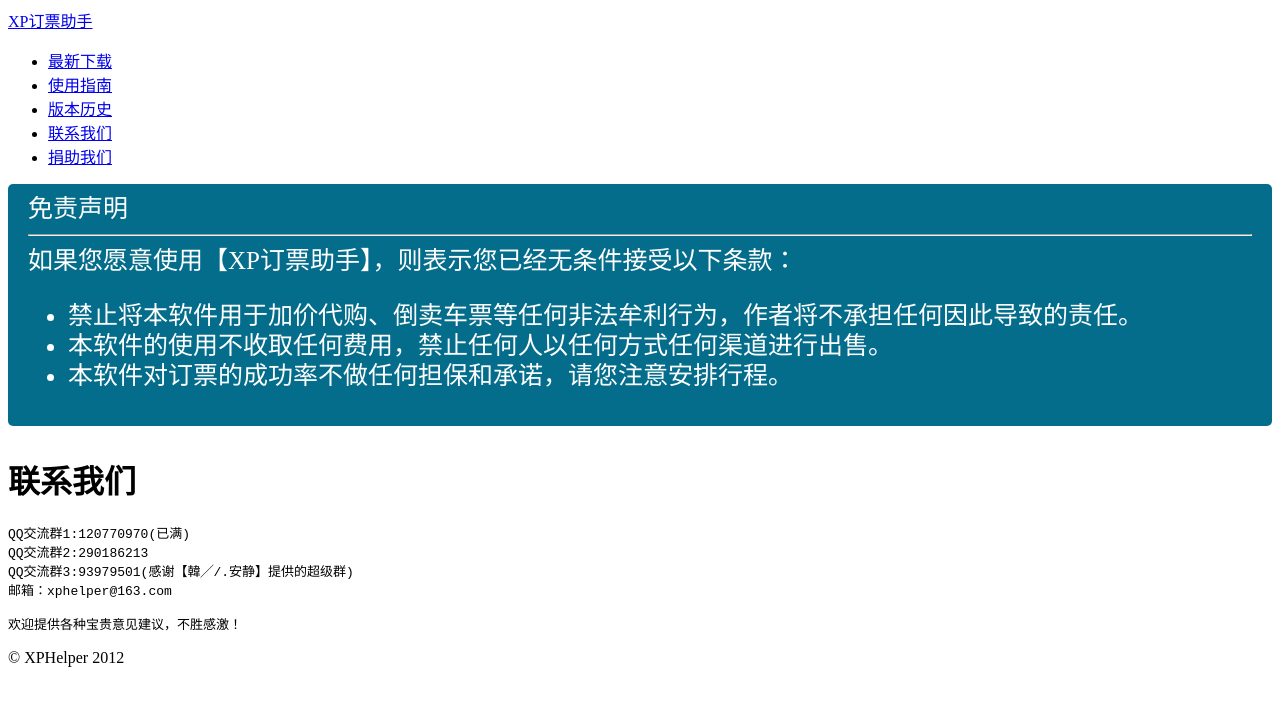
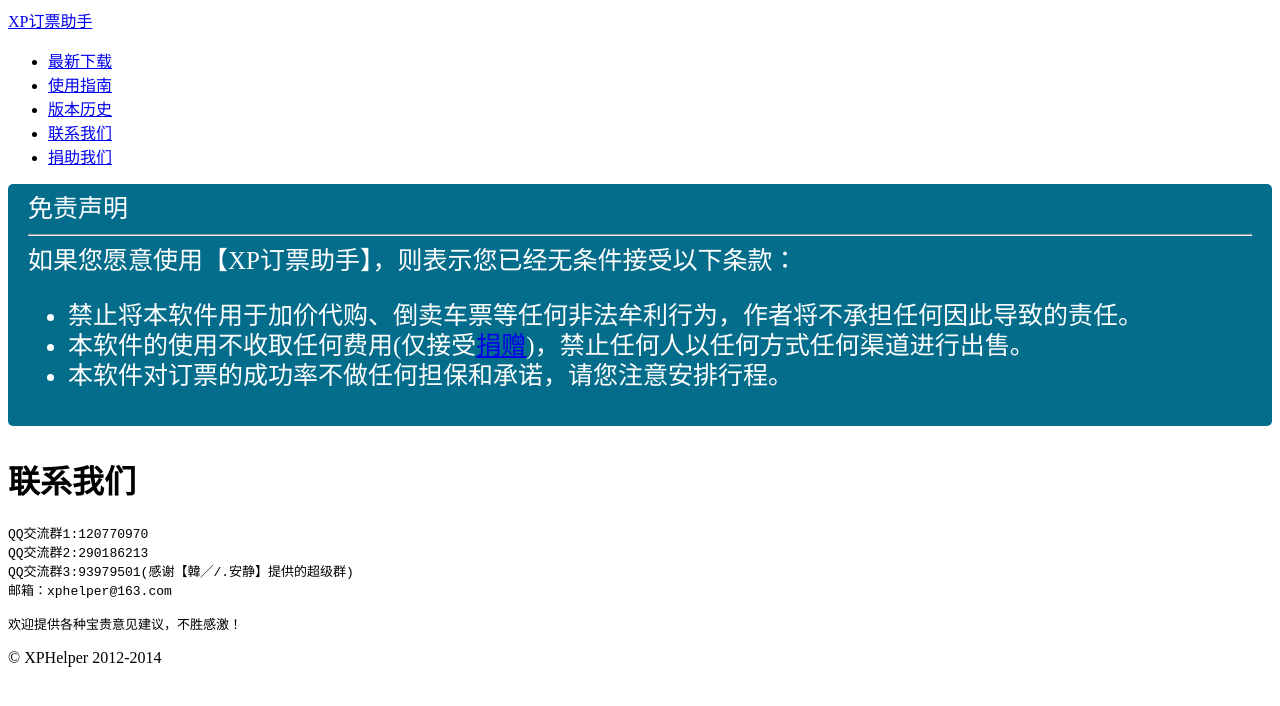
Before and after one commit to xphelper/xphelper.github.com, a Jekyll site: the page built from contact.md, in a window 1280 px wide. Shown: the top 706 px of the page. Built offline with Jekyll 4.4.1, drawn with Linux system fonts in a browser that asks for light colours; nearby versions of some CDN libraries; library files that are not in the unit come from our copies; Markdown is read by kramdown in place of the engine named in the settings; comment, search, counter and statistics services are not loaded.

Commit message:
更新页头页尾

```diff
--- a/_config.yml
+++ b/_config.yml
@@ -15,7 +15,7 @@ title : XP订票助手
 keywords : 12306,订票,订票助手,XP订票助手
 description : XP订票助手是一个基于中国铁路客户服务中心网站的火车票预订客户端软件，为了解决网上订票难而设计开发。
 tagline: Site Tagline
-tip : 免责声明<hr>如果您愿意使用【XP订票助手】，则表示您已经无条件接受以下条款：<ul><li>禁止将本软件用于加价代购、倒卖车票等任何非法牟利行为，作者将不承担任何因此导致的责任。</li><li>本软件的使用不收取任何费用，禁止任何人以任何方式任何渠道进行出售。</li><li>本软件对订票的成功率不做任何担保和承诺，请您注意安排行程。</li></ul>
+tip : 免责声明<hr>如果您愿意使用【XP订票助手】，则表示您已经无条件接受以下条款：<ul><li>禁止将本软件用于加价代购、倒卖车票等任何非法牟利行为，作者将不承担任何因此导致的责任。</li><li>本软件的使用不收取任何费用(仅接受<a href='donate.html'>捐赠</a>)，禁止任何人以任何方式任何渠道进行出售。</li><li>本软件对订票的成功率不做任何担保和承诺，请您注意安排行程。</li></ul>
 author :
   name : XPHelper
   email : xphelper@163.com
--- a/_includes/themes/twitter/default.html
+++ b/_includes/themes/twitter/default.html
@@ -48,7 +48,7 @@
       </div>
 
       <footer>
-        <p>&copy; {{ site.author.name }} 2012 </p>
+        <p>&copy; {{ site.author.name }} 2012-2014 </p>
       </footer>
 
     </div> <!-- /container -->
--- a/contact.md
+++ b/contact.md
@@ -7,7 +7,7 @@ weight: 4
 
 {% include JB/setup %}
 
-	QQ交流群1:120770970(已满)
+	QQ交流群1:120770970
 	QQ交流群2:290186213
 	QQ交流群3:93979501(感谢【韓╱/.安静】提供的超级群)
 	邮箱：xphelper@163.com
```
Also changed, not shown: index.md (+1 -1 lines).
